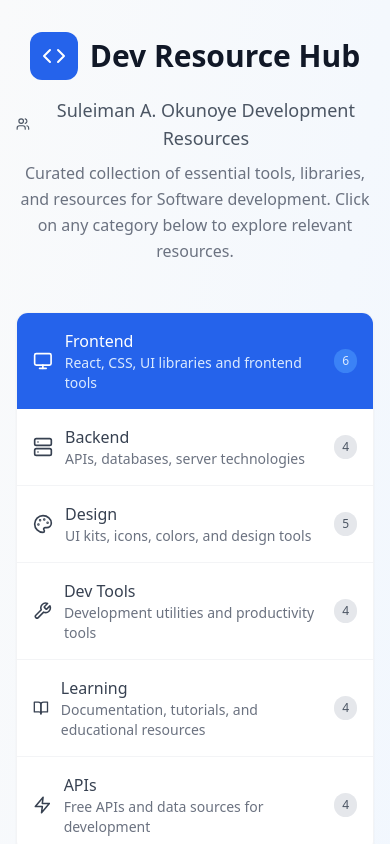
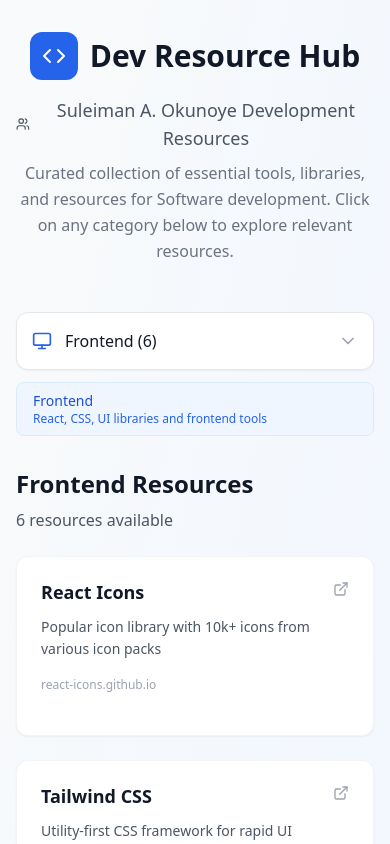
Before and after one commit to Sulaimon-ade/DevTools, a React (Vite) app: page / in a window 390 px wide. Shown: the top 844 px of the page. Built offline with nearby package versions, Linux system fonts and the light colour scheme.

Commit message:
fixed categories on mobile view

```diff
--- a/src/components/CategoryNav.tsx
+++ b/src/components/CategoryNav.tsx
@@ -1,6 +1,7 @@
 import React from 'react';
 import { Category } from '../data/resources';
 import * as Icons from 'lucide-react';
+import { ChevronDown } from 'lucide-react';
 
 interface CategoryNavProps {
   categories: (Category & { count: number })[];
@@ -10,13 +11,16 @@
 
 /**
  * Navigation component for switching between resource categories
- * Features responsive design and visual feedback for active states
+ * Features responsive design with dropdown for mobile and tabs for desktop
  */
 export const CategoryNav: React.FC<CategoryNavProps> = ({
   categories,
   activeCategory,
   onCategoryChange
 }) => {
+  const activeCategory_obj = categories.find(cat => cat.id === activeCategory);
+  const ActiveIcon = Icons[activeCategory_obj?.icon as keyof typeof Icons] as React.ComponentType<any>;
+
   return (
     <div className="w-full mb-8">
       {/* Desktop Navigation - Horizontal tabs */}
@@ -50,43 +54,45 @@
         })}
       </div>
 
-      {/* Mobile Navigation - Dropdown style */}
+      {/* Mobile Navigation - Dropdown */}
       <div className="md:hidden">
-        <div className="bg-white rounded-xl shadow-sm border border-gray-100 overflow-hidden">
-          {categories.map((category) => {
-            const IconComponent = Icons[category.icon as keyof typeof Icons] as React.ComponentType<any>;
-            const isActive = activeCategory === category.id;
+        <div className="relative">
+          <select
+            value={activeCategory}
+            onChange={(e) => onCategoryChange(e.target.value)}
+            className="
+              w-full appearance-none bg-white border border-gray-200 rounded-xl
+              pl-12 pr-12 py-4 text-gray-900 font-medium shadow-sm
+              focus:outline-none focus:ring-2 focus:ring-blue-500 focus:border-blue-500
+              transition-all duration-200
+            "
+          >
+            {categories.map((category) => (
+              <option key={category.id} value={category.id}>
+                {category.name} ({category.count})
+              </option>
+            ))}
+          </select>
 
-            return (
-              <button
-                key={category.id}
-                onClick={() => onCategoryChange(category.id)}
-                className={`
-                  w-full flex items-center justify-between p-4 text-left transition-all duration-200
-                  ${isActive
-                    ? 'bg-blue-600 text-white'
-                    : 'text-gray-700 hover:bg-blue-50 border-b border-gray-100 last:border-b-0'
-                  }
-                `}
-              >
-                <div className="flex items-center gap-3">
-                  <IconComponent size={20} />
-                  <div>
-                    <div className="font-medium">{category.name}</div>
-                    <div className={`text-sm ${isActive ? 'text-blue-100' : 'text-gray-500'}`}>
-                      {category.description}
-                    </div>
-                  </div>
-                </div>
-                <span className={`
-                  text-xs px-2 py-1 rounded-full font-medium
-                  ${isActive ? 'bg-blue-500 text-blue-100' : 'bg-gray-200 text-gray-600'}
-                `}>
-                  {category.count}
-                </span>
-              </button>
-            );
-          })}
+          {/* Active category icon indicator */}
+          <div className="absolute inset-y-0 left-0 flex items-center pl-4 pointer-events-none">
+            {ActiveIcon && <ActiveIcon size={20} className="text-blue-600" />}
+          </div>
+
+          {/* Custom dropdown arrow */}
+          <div className="absolute inset-y-0 right-0 flex items-center pr-4 pointer-events-none">
+            <ChevronDown size={20} className="text-gray-400" />
+          </div>
+        </div>
+
+        {/* Selected category info below dropdown */}
+        <div className="mt-3 px-4 py-2 bg-blue-50 rounded-lg border border-blue-100">
+          <p className="text-sm text-blue-700 font-medium">
+            {activeCategory_obj?.name}
+          </p>
+          <p className="text-xs text-blue-600">
+            {activeCategory_obj?.description}
+          </p>
         </div>
       </div>
     </div>
```
